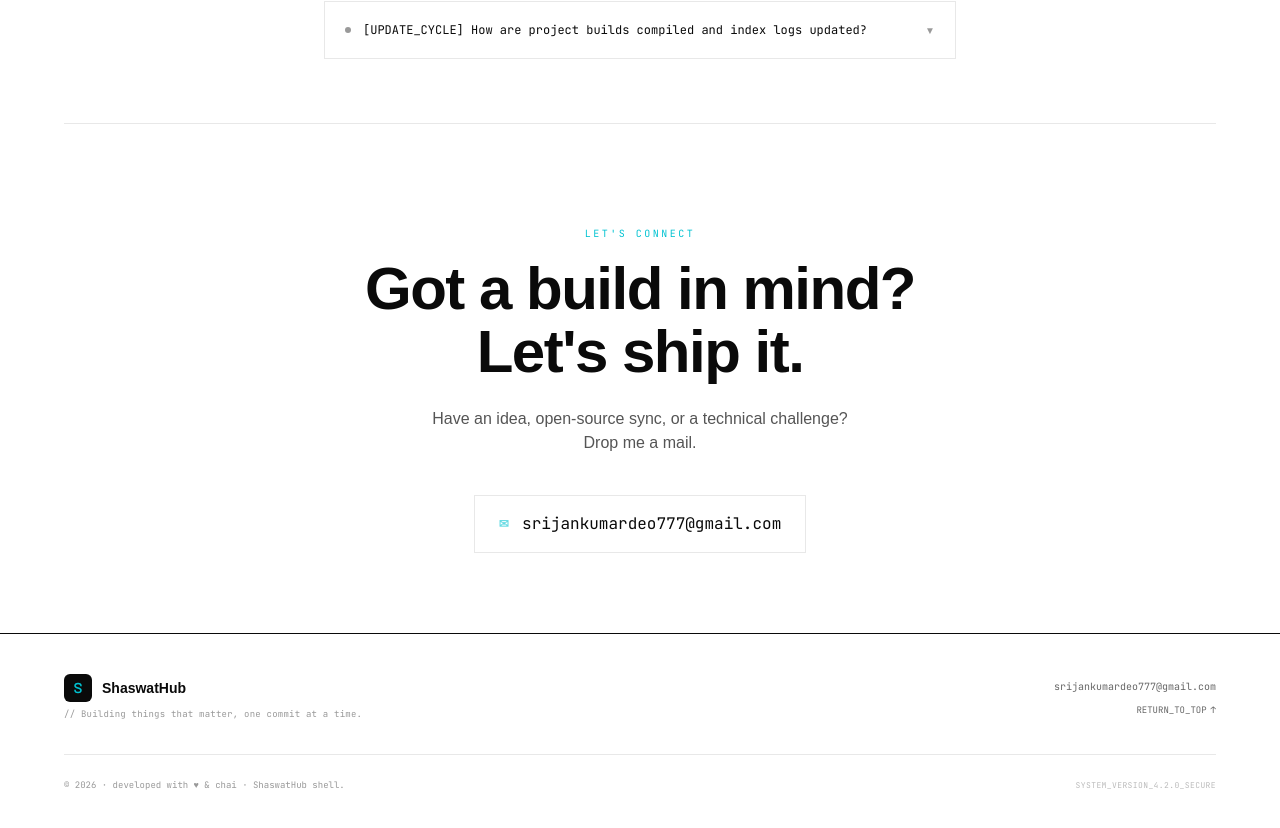
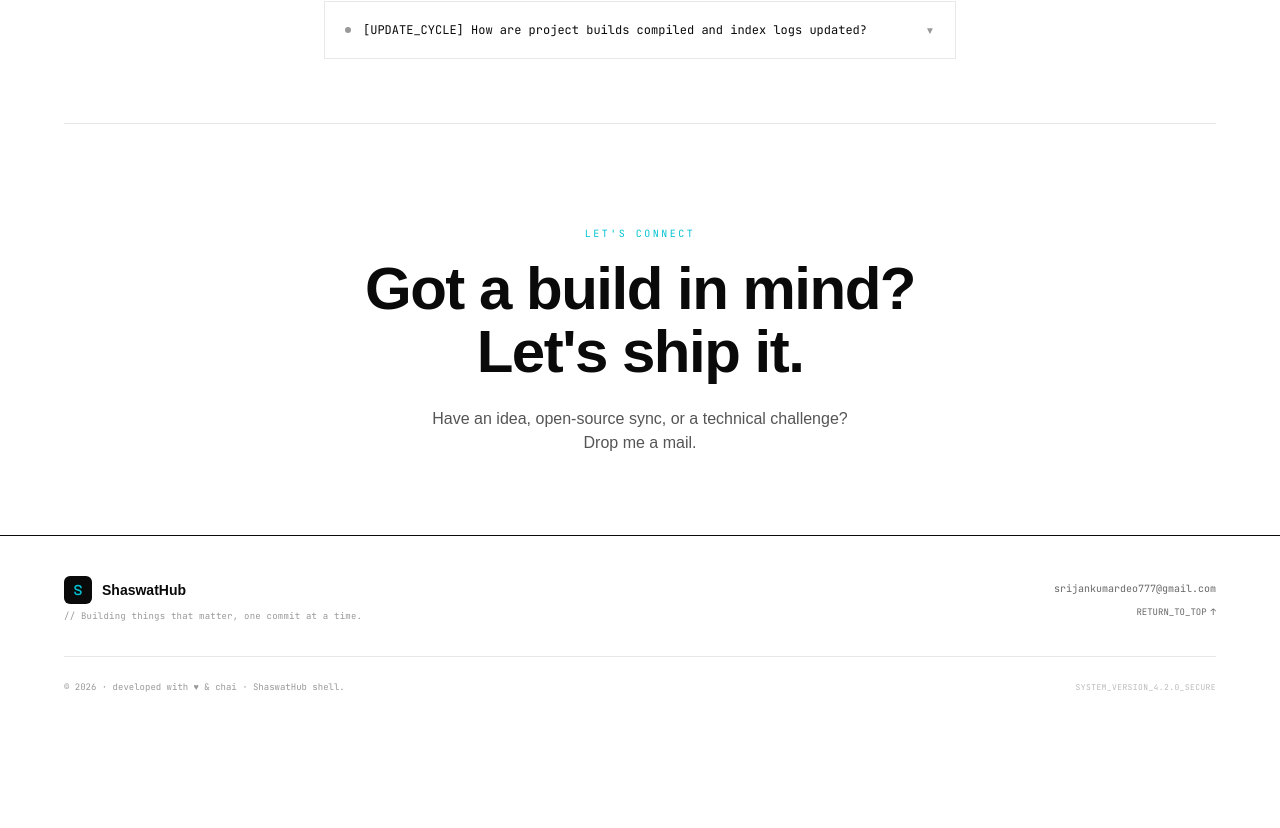
Before and after one commit to shaswatxd/shaswathub, a Next.js app: page / in a window 1280 px wide. Shown: the part 3959-4787 px from the top of the page. After the commit the page ends 4693 px from the top, so only its background shows below. Built offline with nearby package versions, Linux system fonts and the light colour scheme; a web font is replaced by a local one.

Commit message:
chore: remove email link from contact section

```diff
--- a/app/components/Contact.jsx
+++ b/app/components/Contact.jsx
@@ -20,19 +20,9 @@ export default function Contact() {
         <h2 className="font-semibold text-4xl lg:text-6xl tracking-tight mb-6 leading-[1.05] text-[#0a0a0a] dark:text-[#f2f2f2]">
           Got a build in mind?<br />Let&apos;s ship it.
         </h2>
-        <p className="text-[#555] dark:text-[#aaa] max-w-md mx-auto mb-10">
+        <p className="text-[#555] dark:text-[#aaa] max-w-md mx-auto">
           Have an idea, open-source sync, or a technical challenge? Drop me a mail.
         </p>
-
-        <motion.a
-          href="mailto:srijankumardeo777@gmail.com"
-          className="inline-flex items-center gap-3 font-mono text-sm lg:text-base text-[#0a0a0a] dark:text-[#f2f2f2] border border-[#e8e8e8] dark:border-white/15 px-6 py-4 transition-all duration-300 hover:border-cyan hover:text-cyan group"
-          whileHover={{ y: -2 }}
-          transition={{ type: 'spring', stiffness: 400, damping: 20 }}
-        >
-          <span className="text-cyan text-xs font-bold tracking-widest opacity-60 group-hover:opacity-100 transition-opacity duration-300">✉</span>
-          srijankumardeo777@gmail.com
-        </motion.a>
       </div>
     </motion.div>
   );
```
